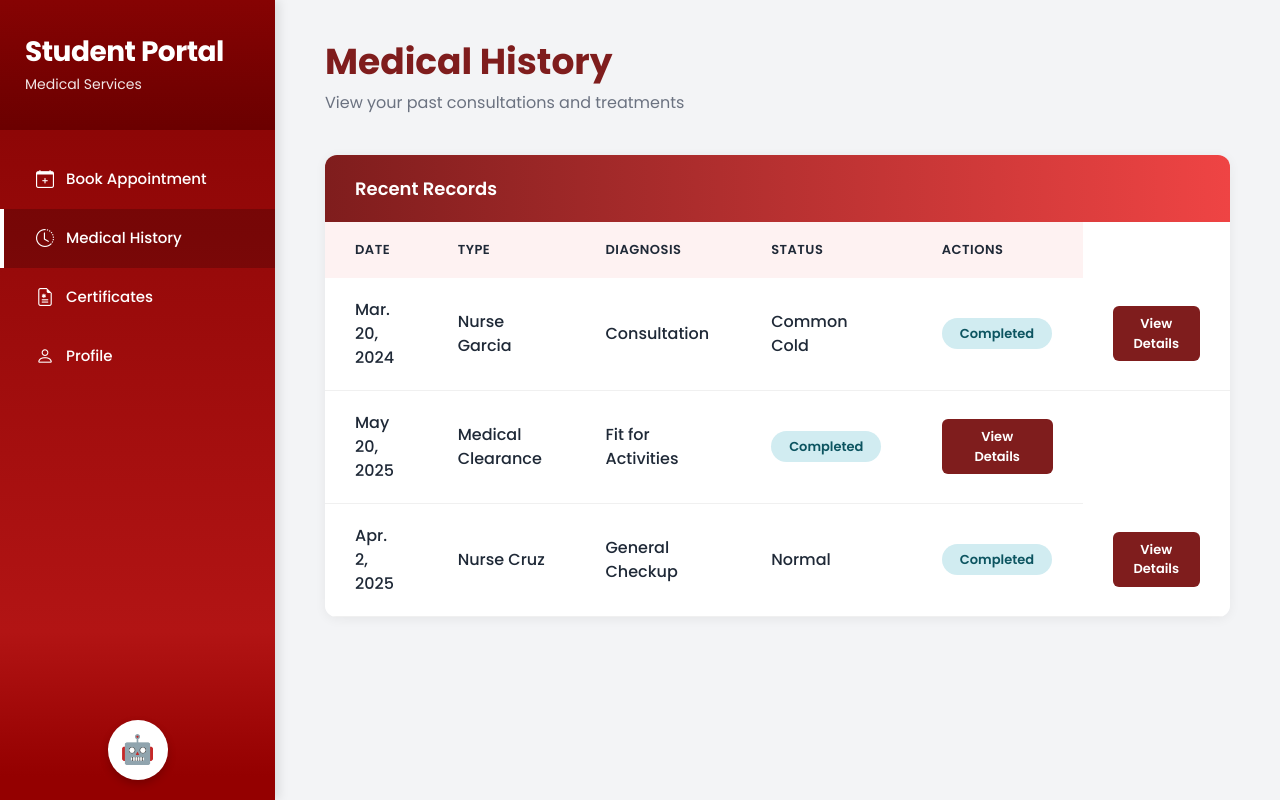
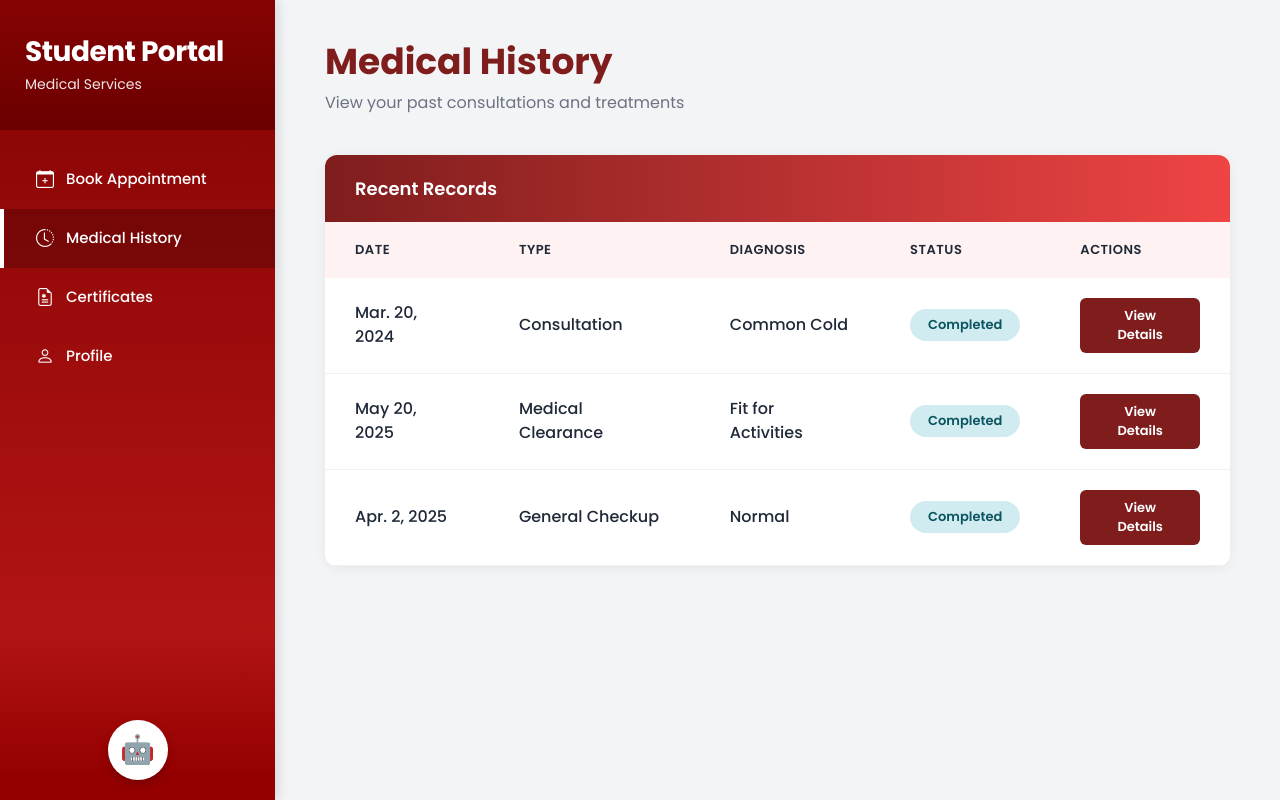
Before and after one commit to tish-cyb/Web-Based-Medical-Clinic-System, a PHP site: page /student/medical_history.php in a window 1280 px wide. Run offline with PHP 8.4, Linux system fonts and the light colour scheme.

Commit message:
View details

```diff
--- a/student/medical_history.php
+++ b/student/medical_history.php
@@ -349,7 +349,6 @@
                 <tbody>
                     <tr>
                         <td>Mar. 20, 2024</td>
-                        <td>Nurse Garcia</td>
                         <td>Consultation</td>
                         <td>Common Cold</td>
                         <td><span class="status-badge status-completed">Completed</span></td>
@@ -368,7 +367,6 @@
                     </tr>
                     <tr>
                         <td>Apr. 2, 2025</td>
-                        <td>Nurse Cruz</td>
                         <td>General Checkup</td>
                         <td>Normal</td>
                         <td><span class="status-badge status-completed">Completed</span></td>
```
